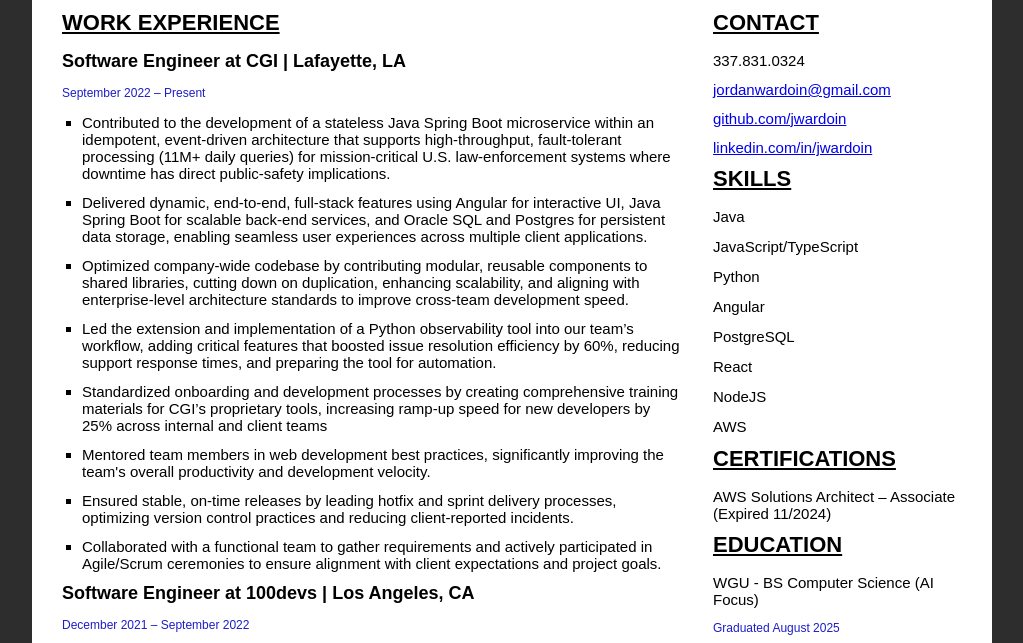
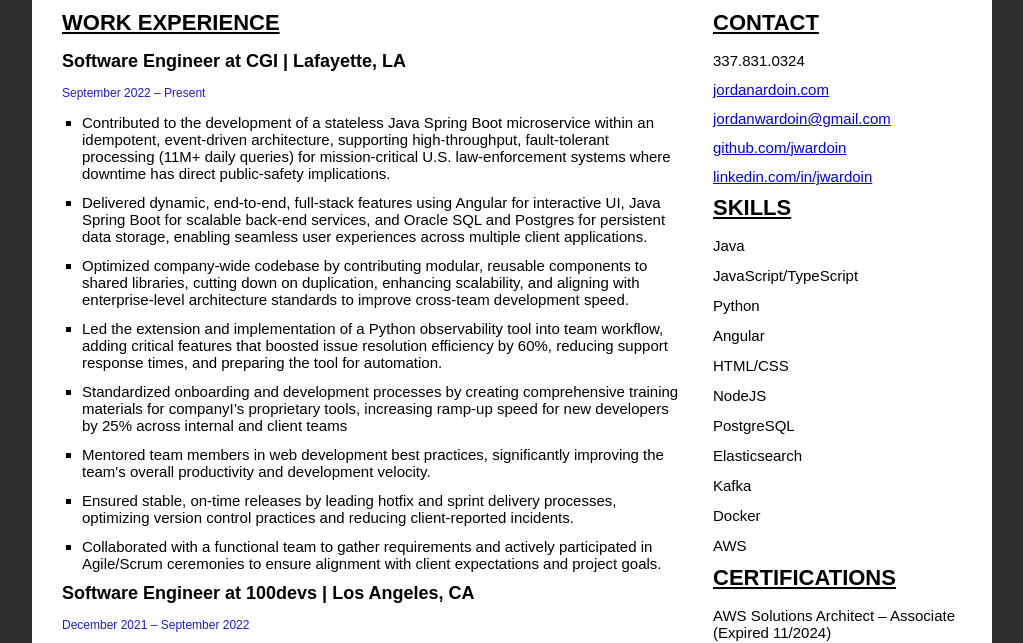
Before and after one commit to jwardoin/cloud-resume, a plain HTML site: page Frontend/index.html in a window 1280 px wide. Shown: the part 122-765 px from the top of the page, without its empty margins (128-1151 px from the left). Drawn offline with Linux system fonts and the light colour scheme.

Commit message:
adds new skills to resume and updates some wording

```diff
--- a/Frontend/index.html
+++ b/Frontend/index.html
@@ -19,8 +19,7 @@
           <h2>CONTACT</h2>
           <ul>
             <li>337.831.0324</li>
-            <!-- <li>337.704.7085</li> -->
-            <!-- <li><a href="https://jordanardoin.com">jordanardoin.com</a></li> -->
+            <li><a href="https://jordanardoin.com">jordanardoin.com</a></li>
             <li>
               <a href="mailto:jordanwardoin@gmail.com">jordan<wbr>w<wbr>ardoin@gmail.com</a>
             </li>
@@ -41,9 +40,12 @@
             <li>JavaScript/TypeScript</li>
             <li>Python</li>
             <li>Angular</li>
+            <li>HTML/CSS</li>
+            <li>NodeJS</li>
             <li>PostgreSQL</li>
-            <li>React</li>
-            <li>NodeJS</li>
+            <li>Elasticsearch</li>
+            <li>Kafka</li>
+            <li>Docker</li>
             <li>AWS</li>
           </ul>
         </div>
@@ -95,11 +97,11 @@
           <h3>Software Engineer at CGI | Lafayette, LA</h3>
           <p class="date">September 2022 – Present</p>
           <ul class="marked-list">
-            <li>Contributed to the development of a stateless Java Spring Boot microservice within an idempotent, event-driven architecture that supports high-throughput, fault-tolerant processing (11M+ daily queries) for mission-critical U.S. law-enforcement systems where downtime has direct public-safety implications.</li>
+            <li>Contributed to the development of a stateless Java Spring Boot microservice within an idempotent, event-driven architecture, supporting high-throughput, fault-tolerant processing (11M+ daily queries) for mission-critical U.S. law-enforcement systems where downtime has direct public-safety implications.</li>
             <li>Delivered dynamic, end-to-end, full-stack features using Angular for interactive UI, Java Spring Boot for scalable back-end services, and Oracle SQL and Postgres for persistent data storage, enabling seamless user experiences across multiple client applications.</li>
             <li>Optimized company-wide codebase by contributing modular, reusable components to shared libraries, cutting down on duplication, enhancing scalability, and aligning with enterprise-level architecture standards to improve cross-team development speed.</li>
-            <li>Led the extension and implementation of a Python observability tool into our team’s workflow, adding critical features that boosted issue resolution efficiency by 60%, reducing support response times, and preparing the tool for automation.</li>
-            <li>Standardized onboarding and development processes by creating comprehensive training materials for CGI’s proprietary tools, increasing ramp-up speed for new developers by 25% across internal and client teams </li>
+            <li>Led the extension and implementation of a Python observability tool into team workflow, adding critical features that boosted issue resolution efficiency by 60%, reducing support response times, and preparing the tool for automation.</li>
+            <li>Standardized onboarding and development processes by creating comprehensive training materials for companyI’s proprietary tools, increasing ramp-up speed for new developers by 25% across internal and client teams </li>
             <li>Mentored team members in web development best practices, significantly improving the team's overall productivity and development velocity.</li>
             <li>Ensured stable, on-time releases by leading hotfix and sprint delivery processes, optimizing version control practices and reducing client-reported incidents.</li>
             <li>Collaborated with a functional team to gather requirements and actively participated in Agile/Scrum ceremonies to ensure alignment with client expectations and project goals.</li>
```
